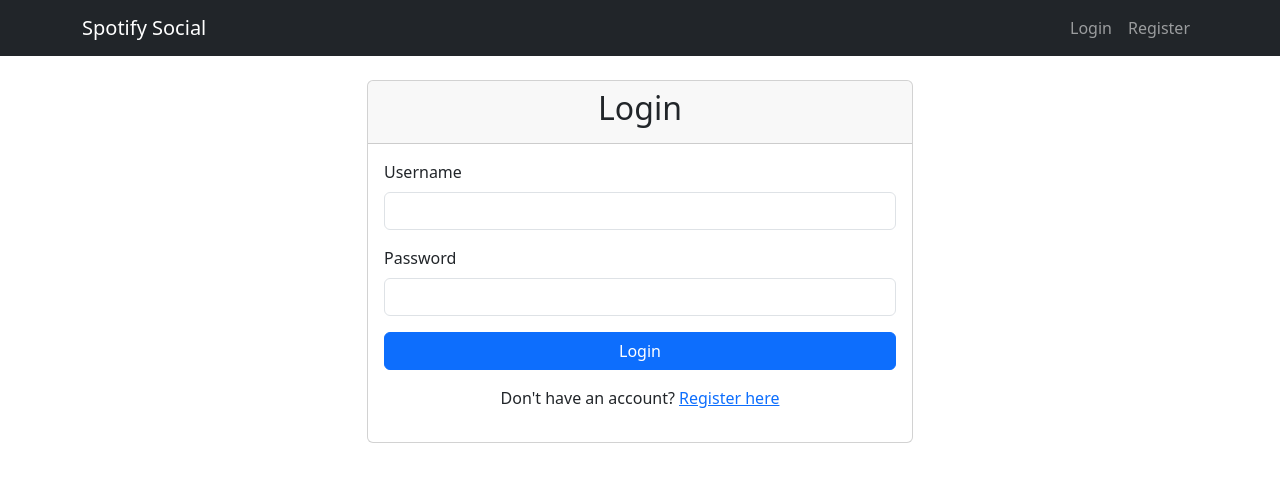
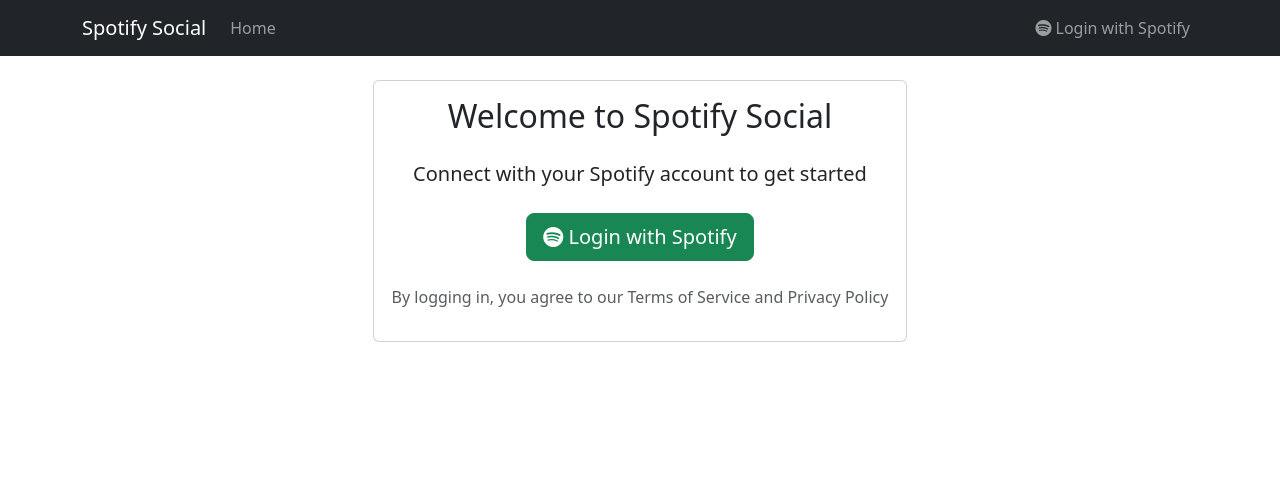
Before and after one commit to horbss/pmo, a Django app: page /login/ in a window 1280 px wide. Shown: the top 482 px of the page. Run offline with Django 5.2, Linux system fonts and the light colour scheme; some libraries are stand-ins or nearby versions.

Commit message:
login only with spotify oAuth as well as profile username change option

```diff
--- a/spotify_social/config/urls.py
+++ b/spotify_social/config/urls.py
@@ -26,6 +26,7 @@ urlpatterns = [
     path('', core_views.home, name='home'),
     path('register/', core_views.register, name='register'),
     path('profile/', core_views.profile, name='profile'),
+    path('profile/edit-username/', core_views.edit_username, name='edit_username'),
     path('login/', auth_views.LoginView.as_view(template_name='core/login.html'), name='login'),
     path('logout/', auth_views.LogoutView.as_view(next_page='home'), name='logout'),
 
--- a/spotify_social/core/templates/core/base.html
+++ b/spotify_social/core/templates/core/base.html
@@ -18,6 +18,9 @@
             </button>
             <div class="collapse navbar-collapse" id="navbarNav">
                 <ul class="navbar-nav me-auto">
+                    <li class="nav-item">
+                        <a class="nav-link" href="{% url 'home' %}">Home</a>
+                    </li>
                     {% if user.is_authenticated %}
                         <li class="nav-item">
                             <a class="nav-link" href="{% url 'profile' %}">Profile</a>
@@ -33,14 +36,16 @@
                 <ul class="navbar-nav">
                     {% if user.is_authenticated %}
                         <li class="nav-item">
-                            <a class="nav-link" href="{% url 'logout' %}">Logout</a>
+                            <form method="post" action="{% url 'logout' %}" class="d-inline">
+                                {% csrf_token %}
+                                <button type="submit" class="nav-link btn btn-link" style="border: none; background: none; padding: 0.5rem 1rem;">Logout</button>
+                            </form>
                         </li>
                     {% else %}
                         <li class="nav-item">
-                            <a class="nav-link" href="{% url 'login' %}">Login</a>
-                        </li>
-                        <li class="nav-item">
-                            <a class="nav-link" href="{% url 'register' %}">Register</a>
+                            <a class="nav-link" href="{% url 'spotify_login' %}">
+                                <i class="bi bi-spotify me-1"></i>Login with Spotify
+                            </a>
                         </li>
                     {% endif %}
                 </ul>
--- a/spotify_social/core/templates/core/home.html
+++ b/spotify_social/core/templates/core/home.html
@@ -14,7 +14,6 @@
     {% else %}
         <div class="mt-4">
             <a href="{% url 'login' %}" class="btn btn-primary btn-lg me-2">Login</a>
-            <a href="{% url 'register' %}" class="btn btn-outline-primary btn-lg">Register</a>
         </div>
     {% endif %}
 </div>
--- a/spotify_social/core/templates/core/login.html
+++ b/spotify_social/core/templates/core/login.html
@@ -3,27 +3,23 @@
 {% block title %}Login - Spotify Social{% endblock %}
 
 {% block content %}
-<div class="row justify-content-center">
-    <div class="col-md-6">
-        <div class="card">
-            <div class="card-header">
-                <h2 class="text-center">Login</h2>
-            </div>
-            <div class="card-body">
-                <form method="post">
-                    {% csrf_token %}
-                    <div class="mb-3">
-                        <label for="username" class="form-label">Username</label>
-                        <input type="text" name="username" class="form-control" required>
+<div class="container">
+    <div class="row">
+        <div class="col-md-6 offset-md-3">
+            <div class="card">
+                <div class="card-body text-center">
+                    <h2 class="card-title mb-4">Welcome to Spotify Social</h2>
+                    <p class="lead mb-4">Connect with your Spotify account to get started</p>
+
+                    <a href="{% url 'spotify_login' %}" class="btn btn-success btn-lg">
+                        <i class="bi bi-spotify"></i> Login with Spotify
+                    </a>
+
+                    <div class="mt-4">
+                        <p class="text-muted">
+                            By logging in, you agree to our Terms of Service and Privacy Policy
+                        </p>
                     </div>
-                    <div class="mb-3">
-                        <label for="password" class="form-label">Password</label>
-                        <input type="password" name="password" class="form-control" required>
-                    </div>
-                    <button type="submit" class="btn btn-primary w-100">Login</button>
-                </form>
-                <div class="text-center mt-3">
-                    <p>Don't have an account? <a href="{% url 'register' %}">Register here</a></p>
                 </div>
             </div>
         </div>
```
Also changed, not shown: spotify_social/core/forms.py (+11 -0 lines), spotify_social/core/templates/core/edit_username.html (added, +36 -0 lines), spotify_social/core/templates/core/profile.html (+6 -1 lines), spotify_social/core/views.py (+16 -1 lines), spotify_social/spotify/views.py (+56 -21 lines).
